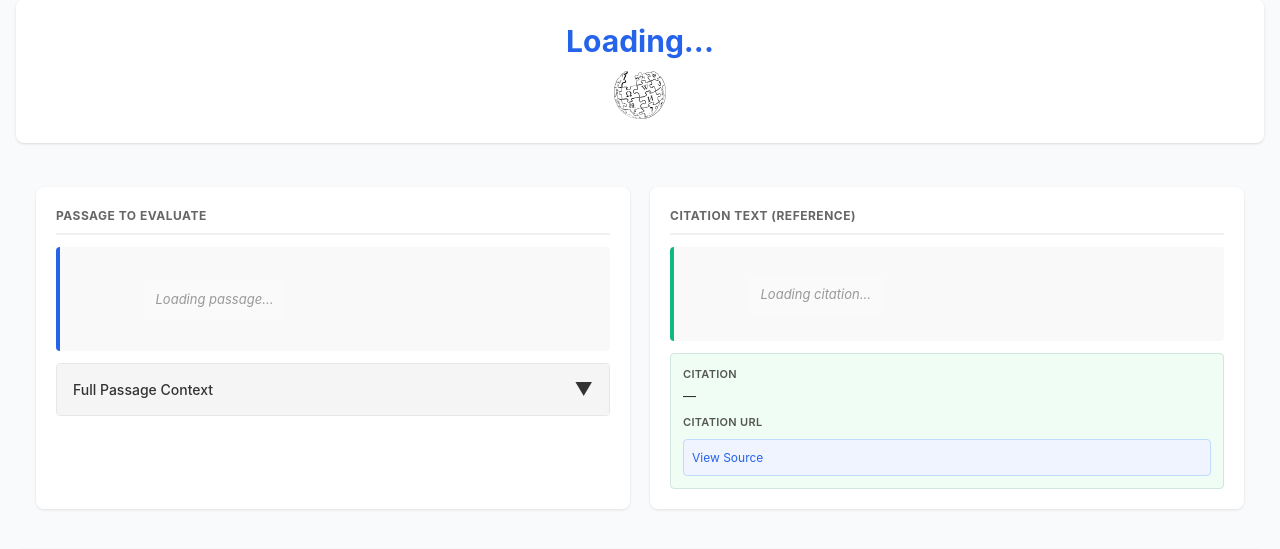
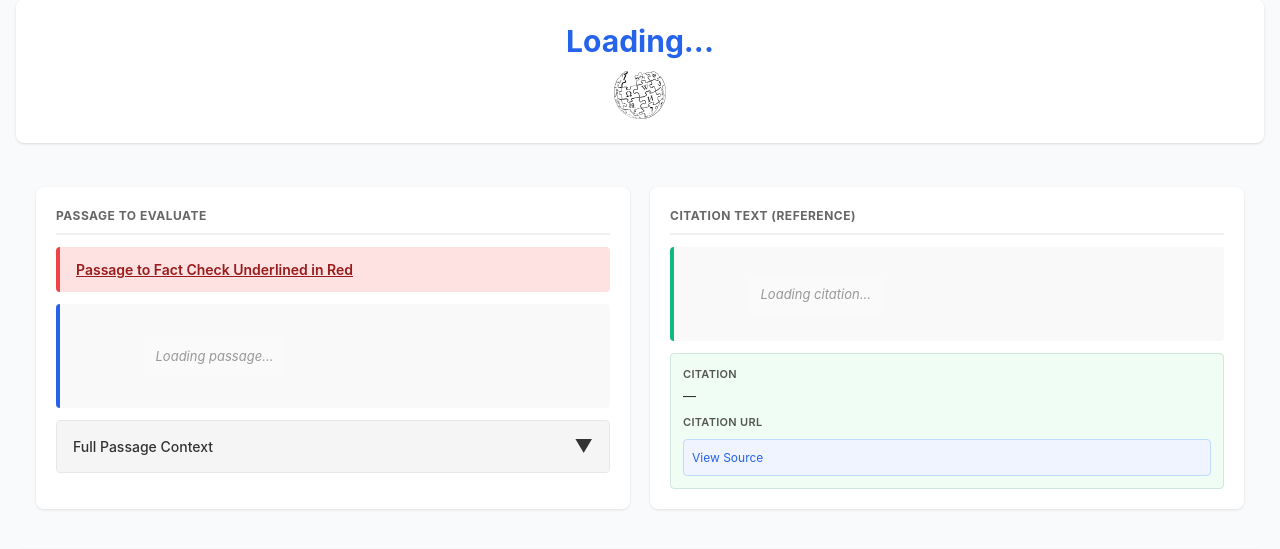
Before and after one commit to aaddira/WikiFactCheck, a Flask app: template templates/annotate.html in a window 1280 px wide. Shown: the part 214-763 px from the top of the page. Run offline with Flask 3, Linux system fonts and the light colour scheme; the template is opened without the code that fills it, so the values that code supplies are empty; some libraries are stand-ins or nearby versions.

Commit message:
Fix annotation interface: wrap passage context, underline fact tags, add fact-check note

```diff
--- a/static/css/style.css
+++ b/static/css/style.css
@@ -69,6 +69,33 @@ body {
     word-wrap: break-word;
     white-space: pre-wrap;
     margin-bottom: 12px;
+    overflow-wrap: break-word;
+}
+
+/* Fact highlighting note */
+.fact-check-note {
+    background: #fee2e2;
+    border-left: 4px solid #ef4444;
+    padding: 12px 16px;
+    margin-bottom: 12px;
+    border-radius: 4px;
+    font-size: 14px;
+}
+
+.fact-check-note span {
+    color: #991b1b;
+    font-weight: 600;
+    text-decoration: underline;
+}
+
+/* Fact tag styling */
+fact {
+    background: #fee2e2;
+    color: #991b1b;
+    padding: 2px 4px;
+    border-radius: 2px;
+    font-weight: 600;
+    text-decoration: underline;
 }
 
 /* Collapsible context section */
@@ -115,12 +142,15 @@ body {
     padding: 16px;
     border-top: 1px solid var(--color-border);
     background: #fafafa;
-    max-height: 300px;
+    max-height: 400px;
     overflow-y: auto;
+    overflow-x: hidden;
     line-height: 1.6;
     font-size: 14px;
     white-space: pre-wrap;
     word-wrap: break-word;
+    overflow-wrap: break-word;
+    max-width: 100%;
 }
 
 .collapsible-content.open {
--- a/static/js/annotate.js
+++ b/static/js/annotate.js
@@ -68,8 +68,14 @@ function renderPair(pair) {
     document.getElementById("articleLink").textContent = articleTitle;
     document.getElementById("articleLink").href = `https://en.wikipedia.org/wiki/${encodeURIComponent(articleTitle)}`;
 
-    // Passage
-    document.getElementById("passageText").textContent = pair.passage_text || "No passage text";
+    // Passage with fact highlighting
+    const passageEl = document.getElementById("passageText");
+    if (pair.passage_text) {
+        const highlighted = highlightFacts(pair.passage_text);
+        passageEl.innerHTML = highlighted;
+    } else {
+        passageEl.innerHTML = '<span class="empty-state">No passage text</span>';
+    }
 
     // Context with fact highlighting
     const contextEl = document.getElementById("contextContent");
@@ -116,11 +122,11 @@ function renderPair(pair) {
 }
 
 function highlightFacts(text) {
-    // Find <fact>...</fact> markers and highlight the fact in bold red
+    // Find <fact>...</fact> markers and highlight the fact in bold red with underline
     const escaped = escapeHtml(text);
     return escaped.replace(
         /&lt;fact&gt;(.*?)&lt;\/fact&gt;/gs,
-        '<span style="font-weight: bold; color: #dc2626;">$1</span>'
+        '<span style="font-weight: bold; color: #dc2626; text-decoration: underline; background-color: #fee2e2; padding: 2px 4px; border-radius: 2px;">$1</span>'
     );
 }
 
--- a/templates/annotate.html
+++ b/templates/annotate.html
@@ -53,6 +53,9 @@
         <!-- Left panel: Passage -->
         <div class="panel">
             <div class="panel-title">Passage to Evaluate</div>
+            <div class="fact-check-note">
+                <span>Passage to Fact Check Underlined in Red</span>
+            </div>
             <div class="passage-text-box" id="passageText">
                 <span class="empty-state">Loading passage...</span>
             </div>
```
